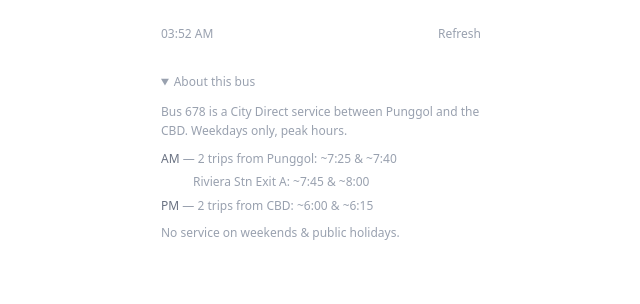
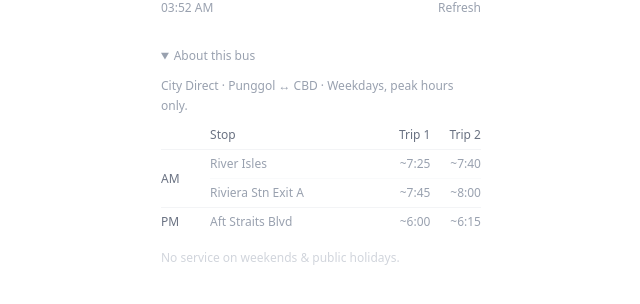
Before and after one commit to wdevarshi/bus678-tracker, a Next.js app: page / in a window 1280 px wide. Both pictures are taken after a click on the heading "About this bus". Shown: the part 386-690 px from the top of the page, without its empty margins (319-959 px from the left). Built offline with nearby package versions, Linux system fonts and the light colour scheme; no server answers.

Commit message:
feat: table view for About section schedule

```diff
--- a/app/page.tsx
+++ b/app/page.tsx
@@ -48,14 +48,17 @@ export default function Home() {
       return next;
     });
     try {
-      const res = await fetch(`/api/arrivals?stop=${code}`);
+      const res = await fetch(`/api/arrivals?stop=${code}&_t=${Date.now()}`, {
+        cache: "no-store",
+      });
       const data = await res.json();
       const svc = (data.Services || []).find(
         (s: { ServiceNo: string }) => s.ServiceNo === "678"
       );
       const list: ArrivalInfo[] = [];
       if (svc) {
-        for (const key of ["NextBus", "NextBus2", "NextBus3"]) {
+        // 678 only has 2 trips per direction — ignore NextBus3
+        for (const key of ["NextBus", "NextBus2"]) {
           const bus = svc[key];
           if (bus?.EstimatedArrival) {
             const { eta, minutes } = parseArrival(bus.EstimatedArrival);
@@ -174,17 +177,40 @@ export default function Home() {
           <summary className="text-xs text-gray-400 cursor-pointer hover:text-gray-500 transition-colors">
             About this bus
           </summary>
-          <div className="mt-3 text-xs text-gray-400 space-y-2 leading-relaxed">
-            <p>
-              Bus 678 is a City Direct service between Punggol and the CBD.
-              Weekdays only, peak hours.
+          <div className="mt-3 text-xs text-gray-400 leading-relaxed">
+            <p className="mb-3">
+              City Direct · Punggol ↔ CBD · Weekdays, peak hours only.
             </p>
-            <div className="space-y-1">
-              <p><span className="text-gray-500">AM</span> — 2 trips from Punggol: ~7:25 &amp; ~7:40</p>
-              <p className="pl-8">Riviera Stn Exit A: ~7:45 &amp; ~8:00</p>
-              <p><span className="text-gray-500">PM</span> — 2 trips from CBD: ~6:00 &amp; ~6:15</p>
-            </div>
-            <p>No service on weekends &amp; public holidays.</p>
+            <table className="w-full text-xs border-collapse">
+              <thead>
+                <tr className="text-left text-gray-500">
+                  <th className="pb-1.5 font-medium pr-3"></th>
+                  <th className="pb-1.5 font-medium pr-3">Stop</th>
+                  <th className="pb-1.5 font-medium text-right">Trip 1</th>
+                  <th className="pb-1.5 font-medium text-right">Trip 2</th>
+                </tr>
+              </thead>
+              <tbody className="text-gray-400">
+                <tr className="border-t border-gray-100">
+                  <td className="py-1.5 pr-3 text-gray-500 font-medium" rowSpan={2}>AM</td>
+                  <td className="py-1.5 pr-3">River Isles</td>
+                  <td className="py-1.5 text-right tabular-nums">~7:25</td>
+                  <td className="py-1.5 text-right tabular-nums">~7:40</td>
+                </tr>
+                <tr className="border-t border-gray-50">
+                  <td className="py-1.5 pr-3">Riviera Stn Exit A</td>
+                  <td className="py-1.5 text-right tabular-nums">~7:45</td>
+                  <td className="py-1.5 text-right tabular-nums">~8:00</td>
+                </tr>
+                <tr className="border-t border-gray-100">
+                  <td className="py-1.5 pr-3 text-gray-500 font-medium">PM</td>
+                  <td className="py-1.5 pr-3">Aft Straits Blvd</td>
+                  <td className="py-1.5 text-right tabular-nums">~6:00</td>
+                  <td className="py-1.5 text-right tabular-nums">~6:15</td>
+                </tr>
+              </tbody>
+            </table>
+            <p className="mt-3 text-gray-300">No service on weekends &amp; public holidays.</p>
           </div>
         </details>
       </div>
```
